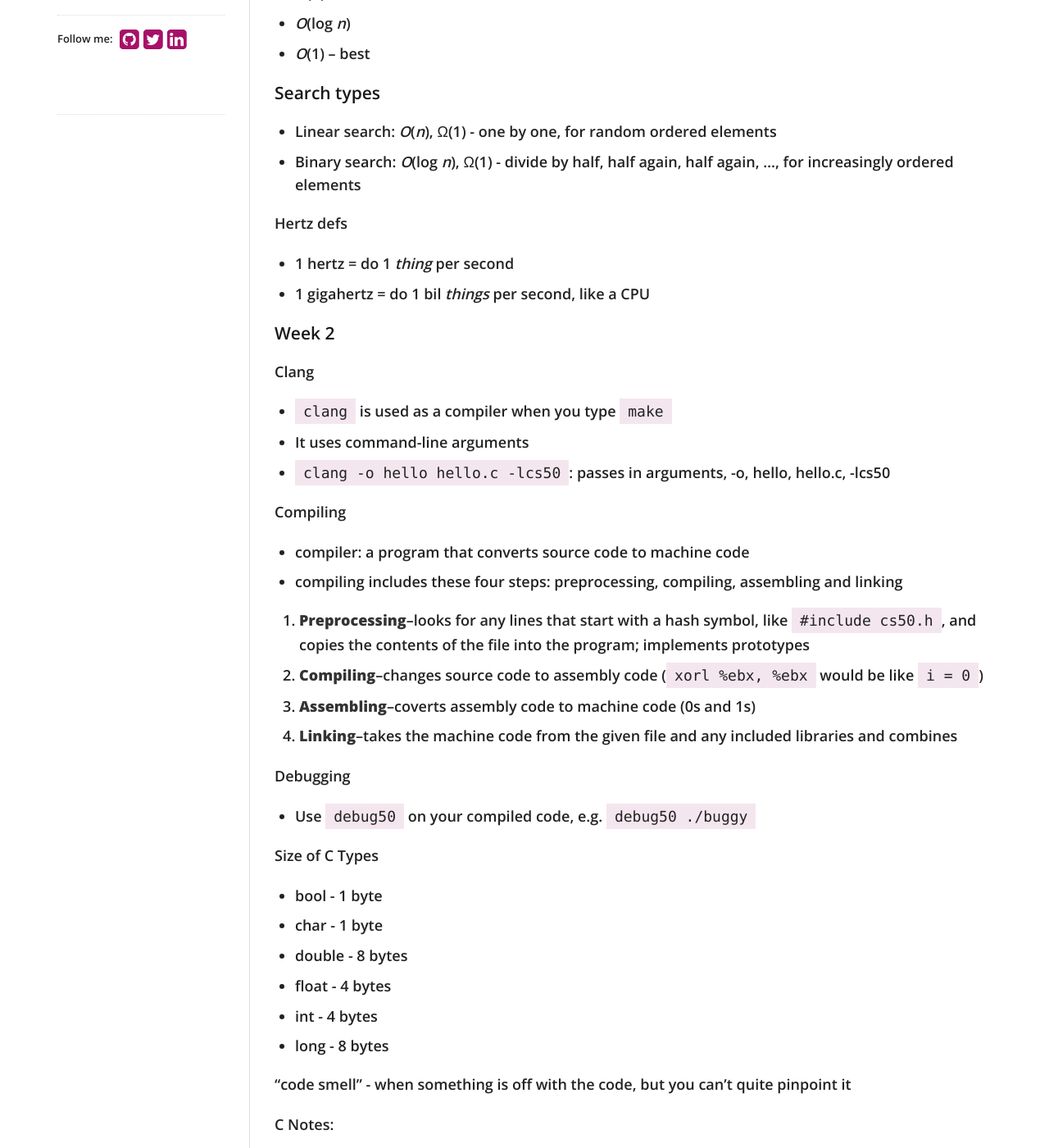
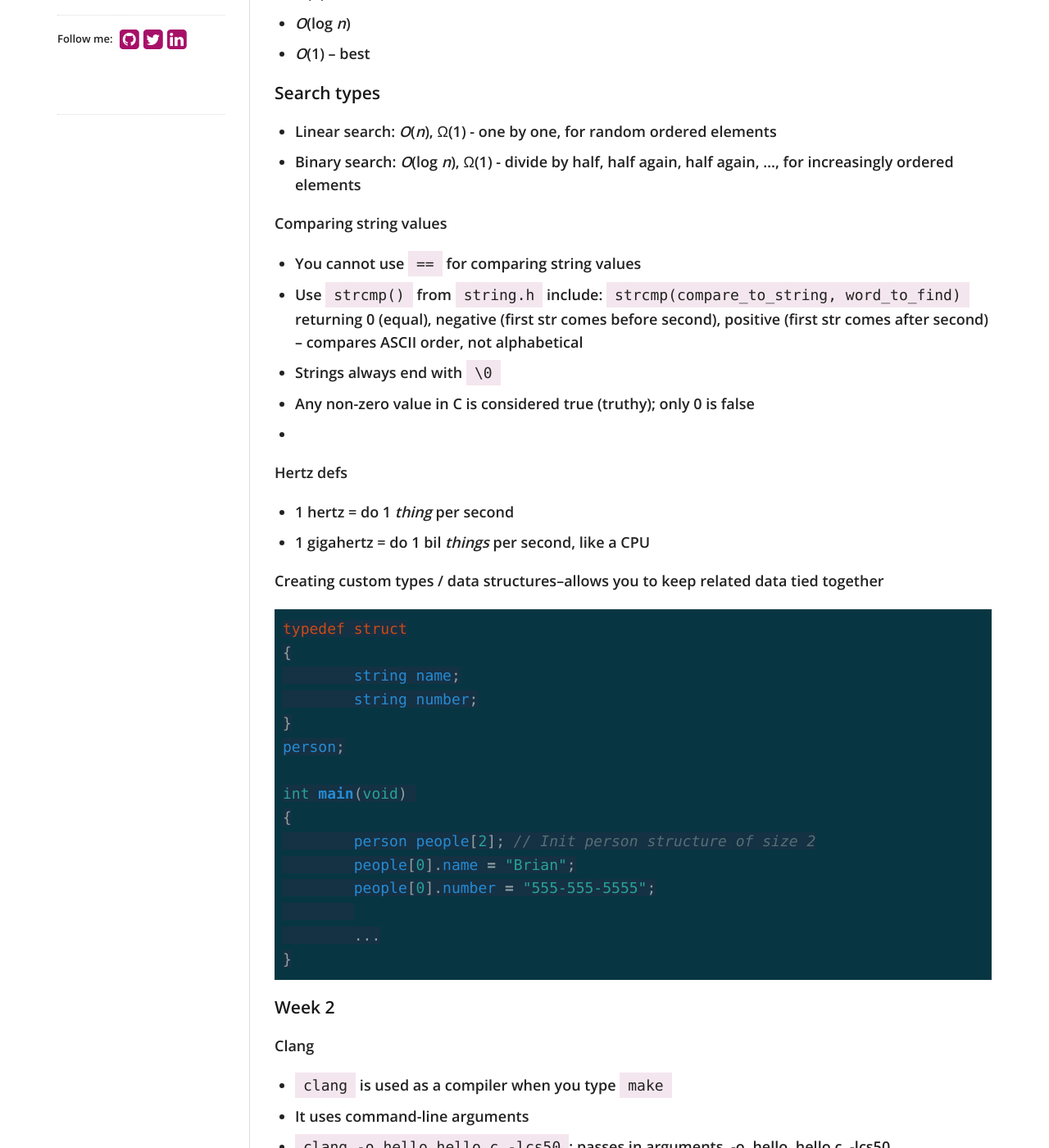
Before and after one commit to virtual/100daysofcode, a Jekyll site: the page built from index.md, in a window 1280 px wide and 1400 px high, scrolled down 509 px. Shown: the whole window at 82% size. Built offline with Jekyll 4.4.1, drawn with Linux system fonts in a browser that asks for light colours; nearby versions of some CDN libraries; our own code applies the rules of GitHub Pages for plain Markdown files.

Commit message:
Update index.md

````diff
--- a/index.md
+++ b/index.md
@@ -22,11 +22,40 @@ Common formulas:
 - Linear search: *O*(*n*), Ω(1) - one by one, for random ordered elements
 - Binary search: *O*(log *n*), Ω(1) - divide by half, half again, half again, ..., for increasingly ordered elements
 
+Comparing string values
+
+- You cannot use `==` for comparing string values
+- Use `strcmp()` from `string.h` include: `strcmp(compare_to_string, word_to_find)` returning 0 (equal), negative (first str comes before second), positive (first str comes after second) -- compares ASCII order, not alphabetical
+- Strings always end with `\0`
+- Any non-zero value in C is considered true (truthy); only 0 is false
+-
+
 
 Hertz defs
 
 - 1 hertz = do 1 *thing* per second
 - 1 gigahertz = do 1 bil *things* per second, like a CPU
+
+
+Creating custom types / data structures--allows you to keep related data tied together
+
+```c
+typedef struct
+{
+	string name;
+	string number;
+}
+person;
+
+int main(void)
+{
+	person people[2]; // Init person structure of size 2
+	people[0].name = "Brian";
+	people[0].number = "555-555-5555";
+
+	...
+}
+```
 
 ### Week 2
 
````
